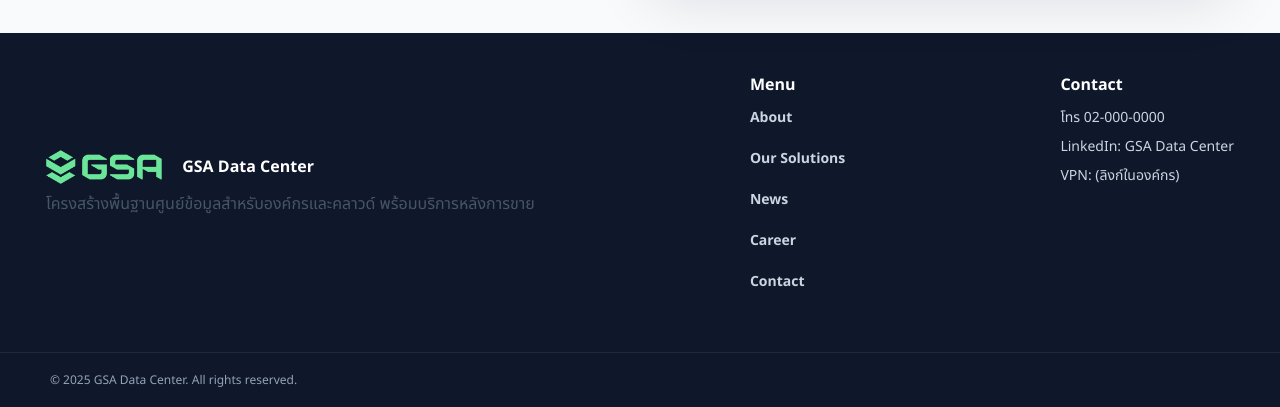
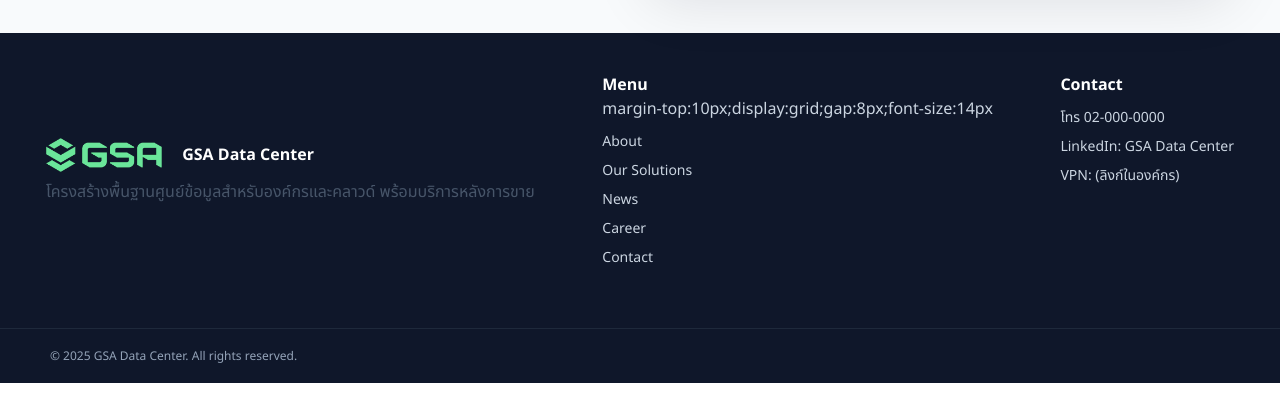
Before and after one commit to herokingson/gsa-site, a plain HTML site: page index.html in a window 1280 px wide. Shown: the part 2973-3380 px from the top of the page. After the commit the page ends 3356 px from the top, so only its background shows below. Drawn offline with nearby package versions, Linux system fonts and the light colour scheme.

```diff
--- a/index.html
+++ b/index.html
@@ -645,8 +645,8 @@
         </p>
       </div>
       <div>
-        <div class="text-white font-bold">Menu</div>
-        <div class="mt-[10px] grid gap-[8px] font-bold text-[14px]">
+        <div class="text-white font-bold">Menu</div>margin-top:10px;display:grid;gap:8px;font-size:14px
+        <div class="mt-[10px] grid !gap-[8px] text-[14px]">
           <a class="#" href="#solutions">About</a>
           <a href="./service.html">Our Solutions</a>
           <a href="#">News</a>
```
